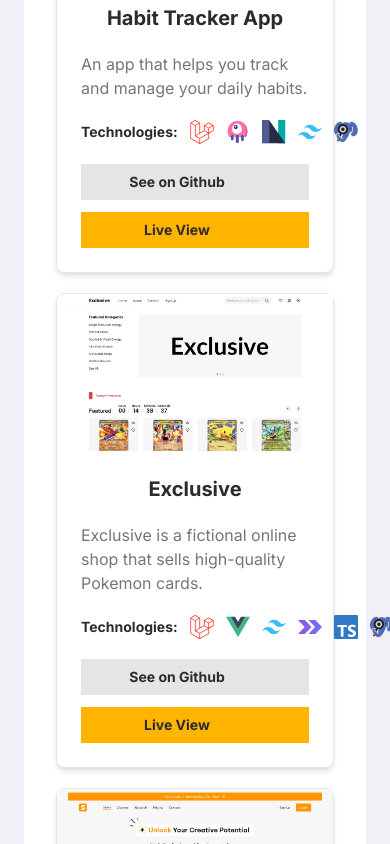
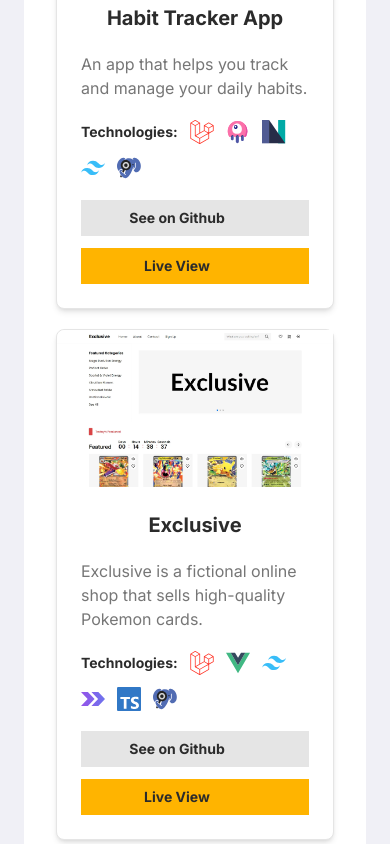
Before and after one commit to Guilherme-Ferreti/Portfolio, a Vue app: page / in a window 390 px wide. Shown: the part 1200-2044 px from the top of the page. Built offline with nearby package versions, Linux system fonts and the light colour scheme; some icons are missing.

Commit message:
fix: technology icons overflowing on mobile view

```diff
--- a/src/components/ProjectListItem.vue
+++ b/src/components/ProjectListItem.vue
@@ -24,7 +24,7 @@
     <div class="p-1.5 gap-1.25 flex flex-col">
       <h3 class="text-dark text-xl font-bold text-center">{{ project.name }}</h3>
       <p>{{ project.description }}</p>
-      <div class="flex gap-0.75 items-center">
+      <div class="flex flex-wrap gap-0.75 items-center">
         <span class="text-dark text-sm font-bold">Technologies:</span>
         <img
           v-for="technology in project.technologies"
```
